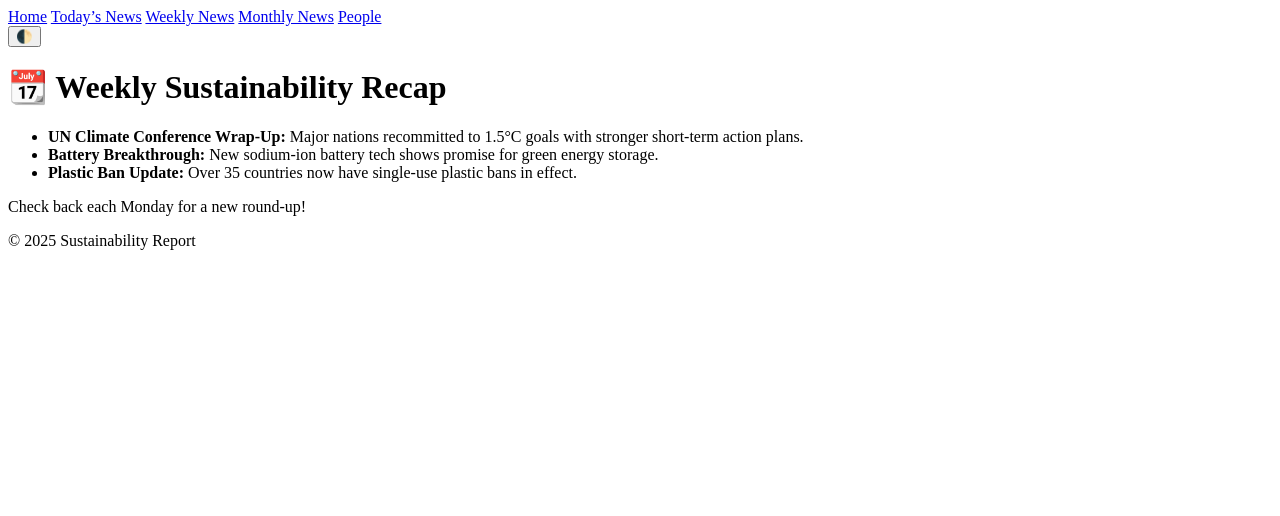
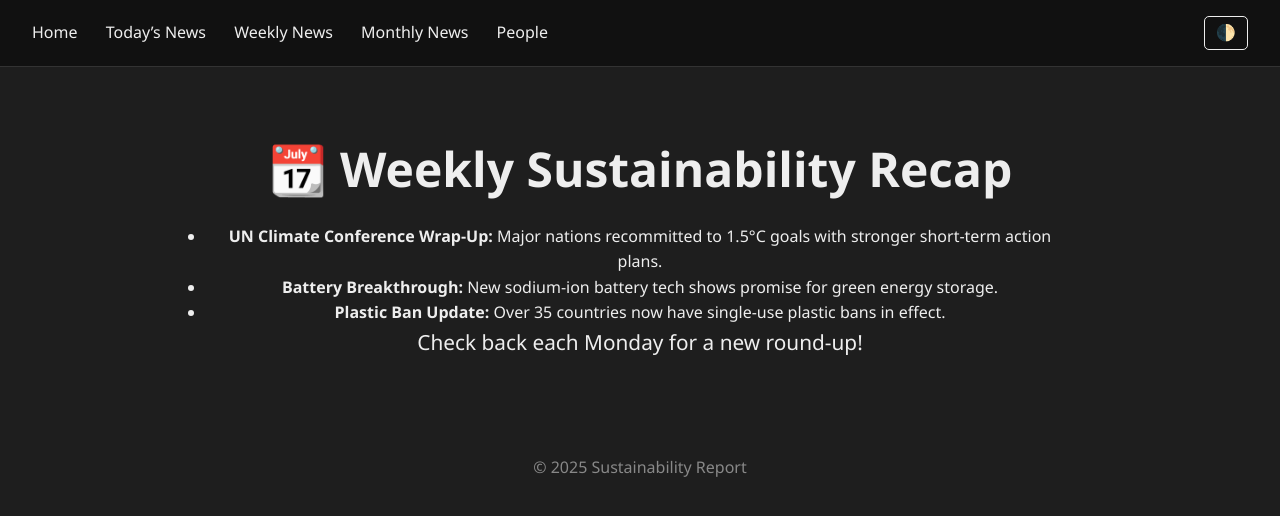
Before and after one commit to FrederikBDSstudent/sustainability, a Jekyll site: the page built from _pages/weekly.html, in a window 1280 px wide. Shown: the top 516 px of the page. Built offline with Jekyll 4.4.1, drawn with Linux system fonts in a browser that asks for light colours.

Commit message:
Update style.css

```diff
--- a/assets/css/style.css
+++ b/assets/css/style.css
@@ -1,31 +1,161 @@
-/* Homepage Hero Section */
-.homepage-hero {
-  text-align: center;
-  margin: 3rem auto 2rem;
-  padding: 0 1rem;
+/* === Reset & Base === */
+* {
+  margin: 0;
+  padding: 0;
+  box-sizing: border-box;
 }
 
-.hero-image {
-  max-width: 300px;
-  width: 100%;
-  margin-bottom: 1.5rem;
+body {
+  font-family: 'Segoe UI', sans-serif;
+  background: #1e1e1e;
+  color: #eee;
+  line-height: 1.6;
 }
 
-.hero-title {
+/* === Header === */
+.site-header {
+  background: #111;
+  padding: 1rem 2rem;
+  border-bottom: 1px solid #333;
+}
+
+.nav-bar {
+  display: flex;
+  justify-content: space-between;
+  align-items: center;
+}
+
+.nav-left a {
+  margin-right: 1.5rem;
+  color: #eee;
+  text-decoration: none;
+  font-weight: 500;
+}
+
+.nav-left a:hover {
+  color: #66ccff;
+}
+
+.nav-right button {
+  background: none;
+  border: 1px solid #eee;
+  padding: 0.4em 0.7em;
+  border-radius: 5px;
+  color: #eee;
+  cursor: pointer;
+  font-size: 1em;
+}
+
+.nav-right button:hover {
+  background: #333;
+}
+
+/* === Main Content === */
+.page-content {
+  max-width: 900px;
+  margin: 4rem auto;
+  padding: 0 1rem;
+  text-align: center;
+}
+
+.page-content h1 {
   font-size: 3rem;
-  font-weight: bold;
-  color: inherit;
+  margin-bottom: 1rem;
+}
+
+.page-content p {
+  font-size: 1.3rem;
+  max-width: 700px;
+  margin: 0 auto;
+}
+
+/* === Footer === */
+.site-footer {
+  text-align: center;
+  color: #888;
+  padding: 2rem 0;
+}
+
+/* === Light Theme === */
+body.light-theme {
+  background: #f9f9f9;
+  color: #222;
+}
+
+body.light-theme .site-header {
+  background: #f0f0f0;
+  border-bottom: 1px solid #ccc;
+}
+
+body.light-theme .nav-left a {
+  color: #222;
+}
+
+body.light-theme .nav-left a:hover {
+  color: #007acc;
+}
+
+body.light-theme .nav-right button {
+  border: 1px solid #222;
+  color: #222;
+}
+
+body.light-theme .nav-right button:hover {
+  background: #ddd;
+}
+
+body.light-theme .site-footer {
+  color: #555;
+}
+
+/* === Hero Banner Section === */
+.hero-banner {
+  background: linear-gradient(rgba(0, 0, 0, 0.4), rgba(0, 0, 0, 0.4)),
+              url('https://images.unsplash.com/photo-1501004318641-b39e6451bec6?ixlib=rb-4.0.3&auto=format&fit=crop&w=1600&q=80') no-repeat center center / cover;
+  padding: 7rem 2rem;
+  text-align: center;
+  color: #fff;
+}
+
+.hero-banner h1 {
+  font-size: 3rem;
   margin-bottom: 0.5rem;
+  letter-spacing: -0.5px;
 }
 
 .hero-subtitle {
   font-size: 1.2rem;
-  color: #ccc;
+  color: #ddd;
   max-width: 700px;
   margin: 0 auto;
 }
 
-/* Light Theme overrides */
-body.light-theme .hero-subtitle {
-  color: #444;
+/* === Homepage Sections === */
+.homepage-section {
+  max-width: 800px;
+  margin: 3rem auto;
+  padding: 0 1rem;
+  text-align: center;
 }
+
+.section-heading {
+  font-size: 1.7rem;
+  margin-bottom: 1rem;
+  font-weight: 600;
+}
+
+/* === Highlighted Link Section === */
+.highlight-links p {
+  font-size: 1.05rem;
+  margin: 0.7rem 0;
+}
+
+.highlight-links a {
+  color: #66ccff;
+  text-decoration: none;
+  font-weight: 500;
+}
+
+.highlight-links a:hover {
+  text-decoration: underline;
+}
```
